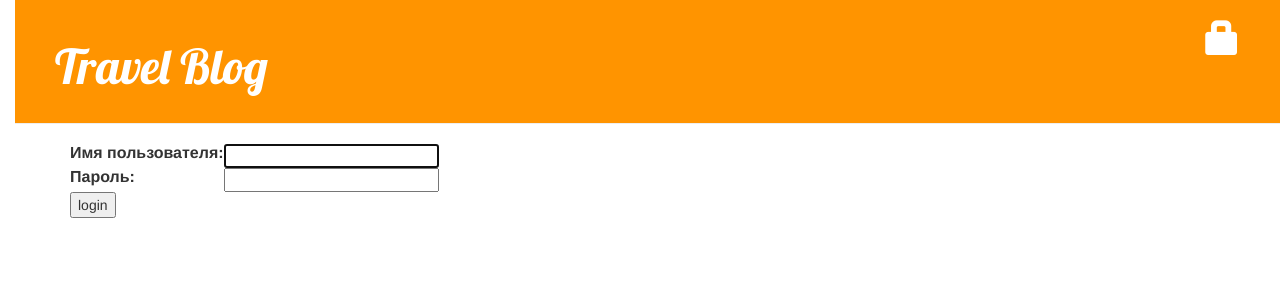
After one commit to 4ikict/nogamessi, a Django app: page /accounts/login/ in a window 1280 px wide. The commit adds this page. Shown: the top 300 px of the page. Run offline with Django 3.2, Linux system fonts and the light colour scheme; some libraries are stand-ins or nearby versions.

Commit message:
Авторизация добавления / редактирования сообщений

```diff
--- a/blog/templates/blog/base.html
+++ b/blog/templates/blog/base.html
@@ -12,14 +12,17 @@
             {% if user.is_authenticated %}
                 <a href="{% url 'post_new' %}" class="top-menu"><span class="glyphicon glyphicon-plus"></span></a>
                 <a href="{% url 'post_draft_list' %}" class="top-menu"><span class="glyphicon glyphicon-edit"></span></a>
+                <p class="top-menu">Hello {{ user.username }} <small>(<a href="{% url 'logout' %}">Log out</a>)</small></p>
+            {% else %}
+                <a href="{% url 'login' %}" class="top-menu"><span class="glyphicon glyphicon-lock"></span></a>
             {% endif %}
             <h1><a href="/">Travel Blog</a></h1>
         </div>
         <div class="content container">
             <div class="row">
                 <div class="col-md-8">
-                    {% block content %}
-                    {% endblock %}
+                {% block content %}
+                {% endblock %}
                 </div>
             </div>
         </div>
--- /dev/null
+++ b/blog/templates/registration/login.html
@@ -0,0 +1,24 @@
+{% extends "blog/base.html" %}
+
+{% block content %}
+    {% if form.errors %}
+        <p>Ваше имя пользователя и пароль не совпадают. Пожалуйста, попробуйте еще раз.</p>
+    {% endif %}
+
+    <form method="post" action="{% url 'login' %}">
+    {% csrf_token %}
+        <table>
+        <tr>
+            <td>{{ form.username.label_tag }}</td>
+            <td>{{ form.username }}</td>
+        </tr>
+        <tr>
+            <td>{{ form.password.label_tag }}</td>
+            <td>{{ form.password }}</td>
+        </tr>
+        </table>
+
+        <input type="submit" value="login" />
+        <input type="hidden" name="next" value="{{ next }}" />
+    </form>
+{% endblock %}
--- a/nogamessi/settings.py
+++ b/nogamessi/settings.py
@@ -120,3 +120,5 @@ USE_TZ = True
 
 STATIC_URL = '/static/'
 STATIC_ROOT = os.path.join(BASE_DIR, 'static')
+
+LOGIN_REDIRECT_URL = '/' #при прямом доступе к странице входа в систему успешный вход перенаправляется в индекс верхнего уровня (домашнюю страницу нашего блога)
--- a/nogamessi/urls.py
+++ b/nogamessi/urls.py
@@ -13,10 +13,15 @@ Including another URLconf
     1. Import the include() function: from django.urls import include, path
     2. Add a URL to urlpatterns:  path('blog/', include('blog.urls'))
 """
+
+from django.urls import path, include
 from django.contrib import admin
-from django.urls import path, include
+
+from django.contrib.auth import views
 
 urlpatterns = [
     path('admin/', admin.site.urls),
+    path('accounts/login/', views.LoginView.as_view(), name='login'),
+    path('accounts/logout/', views.LogoutView.as_view(next_page='/'), name='logout'),
     path('', include('blog.urls')),
 ]
```
Also changed, not shown: blog/views.py (+8 -1 lines), db.sqlite3.
